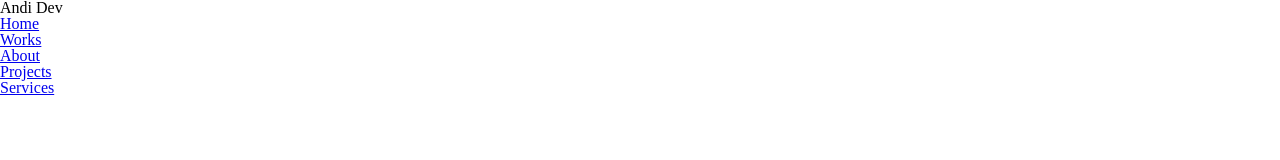
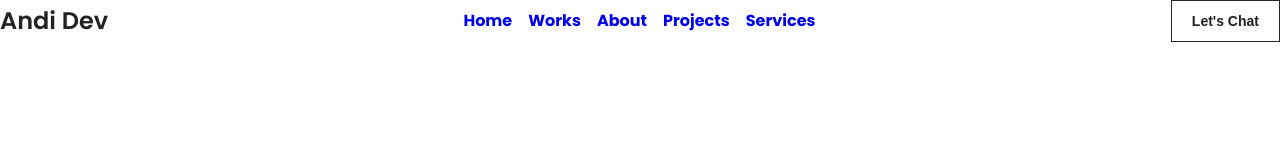
Before and after one commit to mawardiahmad/html-css, a plain HTML site: page index.html in a window 1280 px wide. Drawn offline with Linux system fonts and the light colour scheme.

Commit message:
styling menu dan tombol chat

```diff
--- a/index.html
+++ b/index.html
@@ -6,22 +6,35 @@
     <title>Belajar html dan Css basic</title>
 </head>
 
+<!-- google font -->
+<link rel="preconnect" href="https://fonts.googleapis.com">
+<link rel="preconnect" href="https://fonts.gstatic.com" crossorigin>
+<link href="https://fonts.googleapis.com/css2?family=Poppins:ital,wght@0,100;0,200;0,300;0,400;0,500;0,600;0,700;0,800;0,900;1,100;1,200;1,300;1,400;1,500;1,600;1,700;1,800;1,900&display=swap" rel="stylesheet">
+
 <!-- reset css -->
  <link rel="stylesheet" href="reset.css">
+
+ <!-- style css -->
+  <link rel="stylesheet" href="style.css">
 <body>
     <!-- navbar -->
      <nav>
         <!-- judul -->
-        <span>Andi Dev</span>
+        <span class="nav-judul">Andi Dev</span>
 
         <!-- menu -->
-         <ul>
+         <ul class="nav-menu">
             <li><a href="#">Home</a></li>
             <li><a href="#">Works</a></li>
             <li><a href="#">About</a></li>
             <li><a href="#">Projects</a></li>
             <li><a href="#">Services</a></li>
          </ul>
+
+         <!-- tombol chat -->
+          <div>
+            <button class="tombol-chat">Let's Chat</button>
+          </div>
      </nav>
 
 </body>
--- a/style.css
+++ b/style.css
@@ -0,0 +1,64 @@
+/* style html */
+html{
+    /* jenis huruf */
+    font-family: "poppins";
+
+    /* warna huruf */
+    color: #222220;
+}
+
+/* class nav-judul */
+nav .nav-judul{
+    /* ukuran huruf */
+    font-size: 24px;
+
+    /* ketebalan huruf */
+    font-weight: 600;
+}
+
+/* class nav-menu */
+nav .nav-menu{
+    /* buat menu jadi 1 baris */
+    display: flex;
+
+    /* jarak menu */
+    align-items: center;
+    gap: 16px;
+}
+
+/* class nav-menu */
+/* style link */
+nav .nav-menu a {
+    /* hilangkan garis bawah di link */
+    text-decoration: none;
+    font-weight: 700;
+}
+
+/* class tombol-chat */
+.tombol-chat{
+    /* warna background jadi transparan */
+    background-color: transparent;
+
+    color: #222220;
+
+    /* garis tepi */
+    border: 1px solid #282826;
+
+    /* merubah kursor panah jadi tangan */
+    cursor: pointer;
+
+    /* jarak kanan kiri atas bawah */
+    padding: 12px 20px;
+
+    font-weight: 600;
+    font-size: 14px;
+}
+
+/* style nav */
+nav{
+    display: flex;
+    align-items: center;
+
+    /* jarak */
+    justify-content: space-between;
+}
```
